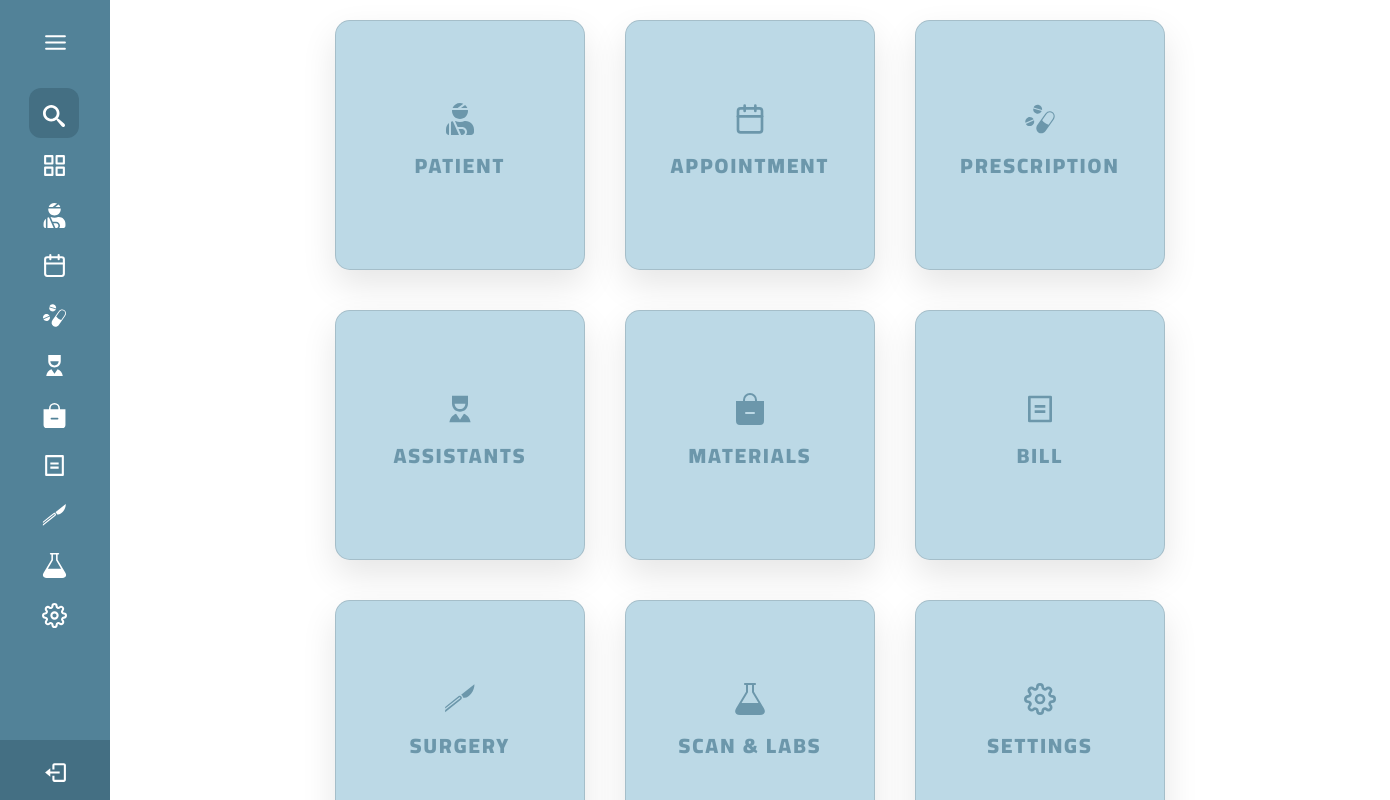
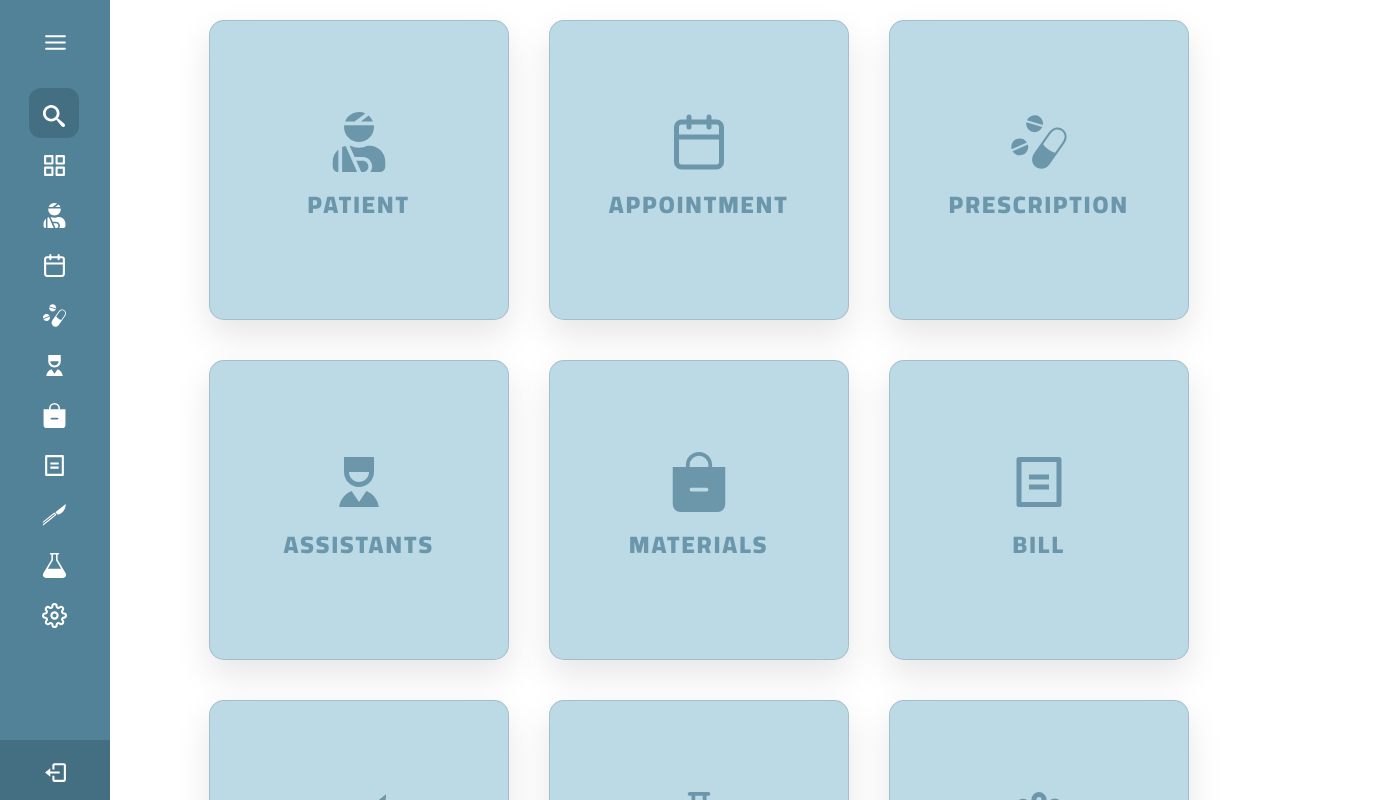
Before and after one commit to a-hassanein/Clinic-System, a React (Create React App) app: page /dashboard in a window 1280 px wide. Shown: the top 800 px of the page, 1390 px wide, since content can reach past the window. Built offline with nearby package versions, Linux system fonts and the light colour scheme.

Commit message:
handle surgey get api and some changes

```diff
--- a/src/Components/AddPatient.js
+++ b/src/Components/AddPatient.js
@@ -7,7 +7,7 @@ function AddPatient() {
             <div className="container-fluid text-center">
                 <h1>Add New Patient</h1>
             </div>
-            <div className="container" id="createpatientForm">
+            <div className="container-fluid formPart" id="createpatientForm">
                 <div className="container-fluid">
                     <form>
                         <div class="row">
@@ -66,7 +66,8 @@ function AddPatient() {
                             </div>
 
                         </div>
-                        <button type="submit" className="btn" id="searchbtn" style={{ marginLeft: "auto", marginRight: "auto", marginTop: "20px" }} >Add Patient</button>
+                                <button type="submit" className="btn" id="searchbtn" style={{ marginLeft: "auto", marginRight: "auto", marginTop: "20px" }}>Add Patient</button>
+
                     </form>
                 </div>
             </div>
--- /dev/null
+++ b/src/Components/SurgeryTable.js
@@ -0,0 +1,24 @@
+import React from "react";
+import "../Style/patient.css";
+function SurgeryTable({ surgery ,index }) {
+  return (
+
+            <tr>
+
+              <td>
+                {index+1}
+              </td>
+              <td>{ surgery.surgery_name }</td>
+              <td>{ surgery.surgery_price}</td>
+              <td>{ surgery.surgery_description}</td>
+              <td><a href="/updatematerial" className="btn " id="btn_material">Update</a> </td>
+              <td><a href="#" className="btn " id="btn_material">Delete</a></td>
+
+
+            </tr>
+
+
+  );
+}
+
+export default SurgeryTable;
--- a/src/Pages/DashBoard/Prescription.js
+++ b/src/Pages/DashBoard/Prescription.js
@@ -60,7 +60,7 @@ const Prescripe = () => {
     return(
         <>
             <section className='home-section' >
-                <div className="container-fluid text-center">
+                <div className="container-fluid text-center" style={{ marginTop: '20px' }}>
                     <h1>Prescription</h1>
                 </div>
                 <div className='container-fluid formPart' >
--- a/src/Pages/DashBoard/home.js
+++ b/src/Pages/DashBoard/home.js
@@ -43,7 +43,7 @@ const HomeDashboard = () => {
             <Link to={"/patient"} className='cardLink'>
                 <div className="card">
                     <div className="content">
-                        <i className="iconstyle"><FaUserInjured style={{fontSize: '32px' ,color:"#528298"}}></FaUserInjured></i>                        <div className="contentBx">
+                        <i className="iconstyle"><FaUserInjured style={{fontSize: '60px' ,color:"#528298"}}></FaUserInjured></i>                        <div className="contentBx">
                             <h3>Patient</h3>
                         </div>
                     </div>
@@ -53,7 +53,7 @@ const HomeDashboard = () => {
             <Link to={"/appointment"} className='cardLink'>
                 <div className="card frame">
                     <div className="content">
-                    <i className="iconstyle"><FiCalendar style={{fontSize: '32px' ,color:"#528298"}}></FiCalendar></i>
+                    <i className="iconstyle"><FiCalendar style={{fontSize: '60px' ,color:"#528298"}}></FiCalendar></i>
                         <div className="contentBx">
                             <h3>Appointment</h3>
                         </div>
@@ -64,7 +64,7 @@ const HomeDashboard = () => {
             <Link to={"/prescription"} className='cardLink'>
                 <div className="card">
                     <div className="content">
-                    <i className="iconstyle"><GiMedicines style={{fontSize: '32px' ,color:"#528298"}}></GiMedicines></i>
+                    <i className="iconstyle"><GiMedicines style={{fontSize: '60px' ,color:"#528298"}}></GiMedicines></i>
                         <div className="contentBx">
                             <h3>Prescription</h3>
                         </div>
@@ -75,7 +75,7 @@ const HomeDashboard = () => {
             <Link to={"/assistant"} className='cardLink'>
                 <div className="card">
                     <div className="content">
-                    <i className="iconstyle"><RiNurseFill style={{fontSize: '32px' ,color:"#528298"}}></RiNurseFill></i>
+                    <i className="iconstyle"><RiNurseFill style={{fontSize: '60px' ,color:"#528298"}}></RiNurseFill></i>
                         <div className="contentBx">
                             <h3>Assistants</h3>
                         </div>
@@ -87,7 +87,7 @@ const HomeDashboard = () => {
             <Link to={"/materials"} className='cardLink'>
                 <div className="card">
                     <div className="content">
-                    <i className="iconstyle"><BsBagDashFill style={{fontSize: '32px' ,color:"#528298"}}></BsBagDashFill></i>
+                    <i className="iconstyle"><BsBagDashFill style={{fontSize: '60px' ,color:"#528298"}}></BsBagDashFill></i>
                         <div className="contentBx">
                             <h3>Materials</h3>
                         </div>
@@ -99,7 +99,7 @@ const HomeDashboard = () => {
             <Link to={"/bill"} className='cardLink'>
                 <div className="card">
                     <div className="content">
-                        <i className="iconstyle"><RiBillLine style={{fontSize: '32px' ,color:"#528298"}}></RiBillLine></i>
+                        <i className="iconstyle"><RiBillLine style={{fontSize: '60px' ,color:"#528298"}}></RiBillLine></i>
                         <div className="contentBx">
                             <h3>Bill</h3>
                         </div>
@@ -111,7 +111,7 @@ const HomeDashboard = () => {
             <Link to={"/surgery"} className='cardLink'>
                 <div className="card">
                     <div className="content">
-                        <i className="iconstyle"><GiScalpel style={{fontSize: '32px' ,color:"#528298"}}></GiScalpel></i>
+                        <i className="iconstyle"><GiScalpel style={{fontSize: '60px' ,color:"#528298"}}></GiScalpel></i>
                         <div className="contentBx">
                             <h3>Surgery</h3>
                         </div>
@@ -122,7 +122,7 @@ const HomeDashboard = () => {
             <Link to={"/scan_labs"} className='cardLink'>
                 <div className="card">
                     <div className="content">
-                        <i className="iconstyle"><ImLab style={{fontSize: '32px' ,color:"#528298"}}></ImLab></i>
+                        <i className="iconstyle"><ImLab style={{fontSize: '60px' ,color:"#528298"}}></ImLab></i>
                         <div className="contentBx">
                             <h3>Scan & Labs</h3>
                         </div>
@@ -134,7 +134,7 @@ const HomeDashboard = () => {
             <Link to={"/dashbord/setting"} className='cardLink'>
                 <div className="card">
                     <div className="content">
-                        <i className="iconstyle"><FiSettings style={{fontSize: '32px' ,color:"#528298"}}></FiSettings></i>
+                        <i className="iconstyle"><FiSettings style={{fontSize: '60px' ,color:"#528298"}}></FiSettings></i>
                         <div className="contentBx">
                             <h3>Settings</h3>
                         </div>
--- a/src/Pages/DashBoard/surgery.js
+++ b/src/Pages/DashBoard/surgery.js
@@ -1,46 +1,28 @@
 // import "../../Style/dashpage.css";
-import { useState,useRef } from "react";
+import { useState,useRef,useEffect } from "react";
 import { useReactToPrint } from 'react-to-print';
 import {Link} from "react-router-dom";
-import {
-  HiPlusCircle,
-  HiMinusCircle
-} from "react-icons/hi";
+import SurgeryTable from "../../Components/SurgeryTable";
+import axios from "axios";
 
 
 const Surgery = () => {
 
-  const[inputFields, setInputfields] =  useState([
-    { activity:'',price:'' },
-  ])
+  const [surgeries, setSurgeries] = useState([])
+  const getSurgeries = async () => {
+      try {
+          const response = await axios.get('/surgery/surgery/')
+          const { data } = response
+          console.log(data)
+          setSurgeries(data)
+      } catch (err) {
+          console.log(err)
+      }
+  }
+  useEffect(() => {
+    getSurgeries()
+}, [])
 
-const componentRef = useRef()
-const handlePrint = useReactToPrint({
-    content: () => componentRef.current,
-  });
-
-
-const handleChangeInput = (index, event) => {
-  // console.log(index, event.target.name)
-  const values = [...inputFields];
-  values[index][event.target.name] = event.target.value;
-  setInputfields(values);
-}
-
-const handlesubmit = (e) => {
-    e.preventDefault()
-    console.log("inputFields", inputFields);
-}
-
-const handleAddFields = () =>{
-  setInputfields([...inputFields, { activity:'',price:'' }])
-}
-
-const handleRemoveFields = (index) => {
-  const values = [...inputFields];
-  values.splice(index, 1);
-  setInputfields(values);
-}
     return (
       <>
         <div className="home-section">
@@ -49,20 +31,18 @@ const handleRemoveFields = (index) => {
         </div>
 
         <div className='container-fluid formPart' >
-          <form method="post" onSubmit={(e) => {handlesubmit(e)}}>
+          <form method="post">
 
-          { inputFields.map((inputField, index) => (
-            <div className="row" key={index}>
+            <div className="row">
               <div className="col-lg-6">
                   <label className="form-label">Surgery Name</label>
-                  <input type='text' className='form-control' name="activity" value={inputField.surgery} onChange={event => handleChangeInput(index, event)}/>
+                  <input type='text' className='form-control' name="activity"/>
               </div>
               <div className="col-lg-6">
                   <label className="form-label">Price</label>
-                  <input type='text' className='form-control' name="price" value={inputField.price} onChange={event => handleChangeInput(index, event)}/>
+                  <input type='text' className='form-control' name="price"/>
               </div>
             </div>
-          ))}
 
           <div className="row">
                   <div className="col-lg-12">
@@ -73,7 +53,7 @@ const handleRemoveFields = (index) => {
 
           <div className="row text-center">
               <div className="col-lg-12" style={{marginTop:"30px"}}>
-                  <input type="submit" className="btn prescriptionButton" value="submit" onClick={handlesubmit}/>
+                  <input type="submit" className="btn prescriptionButton" value="submit"/>
               </div>
           </div>
           </form>
@@ -89,70 +69,22 @@ const handleRemoveFields = (index) => {
         <table class="table" id="table_container">
                         <thead>
                             <tr>
-                            <th scope="col">ID</th>
-                            <th scope="col">MATERIAL NAME </th>
-                            <th scope="col">USAGE</th>
-                            <th scope="col">PRICE</th>
-                            <th scope="col">SUMMARY</th>
-                            <th scope="col">DELETE</th>
-                            <th scope="col">UPDATE</th>
-
+                                <th scope="col">#</th>
+                                <th scope="col">SURGERY NAME </th>
+                                <th scope="col">SURGERY PRICE</th>
+                                <th scope="col">SURGERY Desciption</th>
+                                <th scope="col">UPDATE SURGERY</th>
+                                <th scope="col">DELETE SURGERY</th>
                             </tr>
                         </thead>
                         <tbody>
-                        <tr>
-                            <th scope="row">1</th>
-                            <td>Amalgam gun</td>
-                            <td>For dentals</td>
-                            <td>50 EGP</td>
-                            <td>This for dental fillings</td>
-                            <td><a href="#" className="btn " id="btn_material">Delete</a></td>
-                            <td><a href="/updatematerial" className="btn " id="btn_material">Update</a> </td>
+                            {surgeries.map((surgery, index) => (
 
-                        </tr>
-                        <tr>
-                            <th scope="row">2</th>
-                            <td>Amalgam burnisher</td>
-                            <td>For dentals</td>
-                            <td>90 EGP</td>
-                            <td>This for dental fillings</td>
-                            <td><a href="#" className="btn " id="btn_material">Delete</a></td>
-                            <td><a href="/updatematerial" className="btn " id="btn_material">Update</a> </td>
-
-                        </tr>
-                        <tr>
-                            <th scope="row">3</th>
-                            <td>Rubber dam clamp</td>
-                           <td>For dentals</td>
-                            <td>150 EGP</td>
-                            <td>This for dental fillings</td>
-                            <td><a href="#" className="btn " id="btn_material">Delete</a></td>
-                            <td><a href="/updatematerial" className="btn " id="btn_material">Update</a></td>
-
-                        </tr>
-                        <tr>
-                            <th scope="row">4</th>
-                            <td>Crown remover</td>
-                            <td>For dentals</td>
-                            <td>75 EGP</td>
-                            <td>This for dental fillings</td>
-                            <td><a href="#" className="btn " id="btn_material">Delete</a></td>
-                            <td><a href="/updatematerial" className="btn " id="btn_material">Update</a></td>
-
-                        </tr>
- 			<tr>
-                            <th scope="row">5</th>
-                            <td>Cement spatula</td>
-                            <td>For dentals</td>
-                            <td>100 EGP</td>
-                            <td>This for dental fillings</td>
-                            <td><a href="#" className="btn " id="btn_material">Delete</a></td>
-                            <td><a href="/updatematerial" className="btn " id="btn_material">Update</a></td>
-
-                        </tr>
+                                <SurgeryTable surgery={surgery}  index={index}/>
+                            )
+                            )}
                         </tbody>
                     </table>
-
         </div>
       </>
     );
--- a/src/Style/DashHome.css
+++ b/src/Style/DashHome.css
@@ -11,7 +11,7 @@
     justify-content: center;
     align-items: center;
     flex-wrap: wrap;
-    width:100%;
+    width:92%;
     align-items: center;
     justify-content: center;
     margin-left: auto;
@@ -30,8 +30,8 @@
 
 .homeItem .card {
 position: relative;
-width: 250px;
-height: 250px;
+width: 300px;
+height: 300px;
 background: #BCD9E6;
 margin: 20px;
 box-shadow: 0 15px 35px rgba(0, 0, 0, 0.10);
@@ -75,7 +75,7 @@ text-decoration: none;
     text-transform: uppercase;
     letter-spacing: 2px;
     font-weight: 900;
-    font-size: 1.3em;
+    font-size: 1.5em;
     text-align: center;
     margin: 20px 0 10px;
     line-height: 1.1em;
--- a/src/Style/patient.css
+++ b/src/Style/patient.css
@@ -113,3 +113,7 @@
 #table_container tr:nth-child(even) {
   background-color: #BCD9E6;
 }
+
+td{
+  font-weight: 600;
+}
```
Lines whose indentation alone changed are shown as unchanged.
